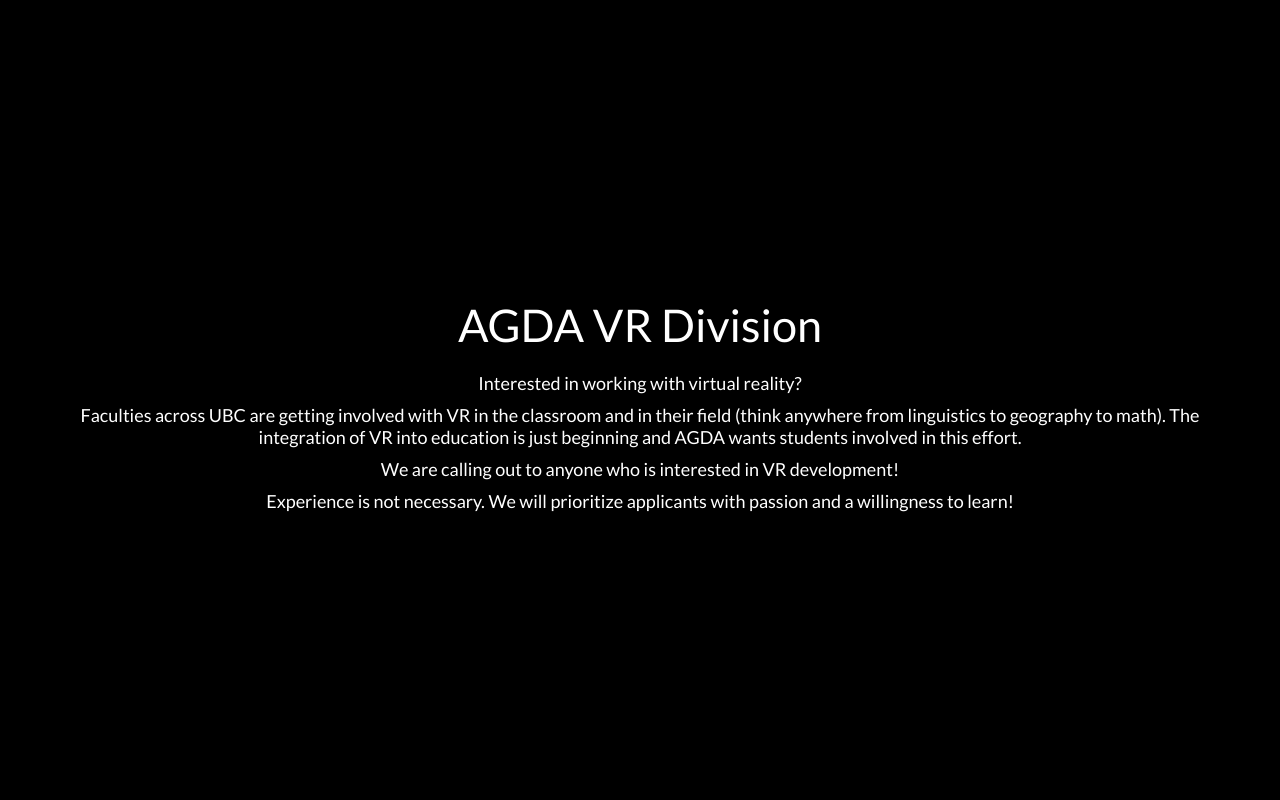
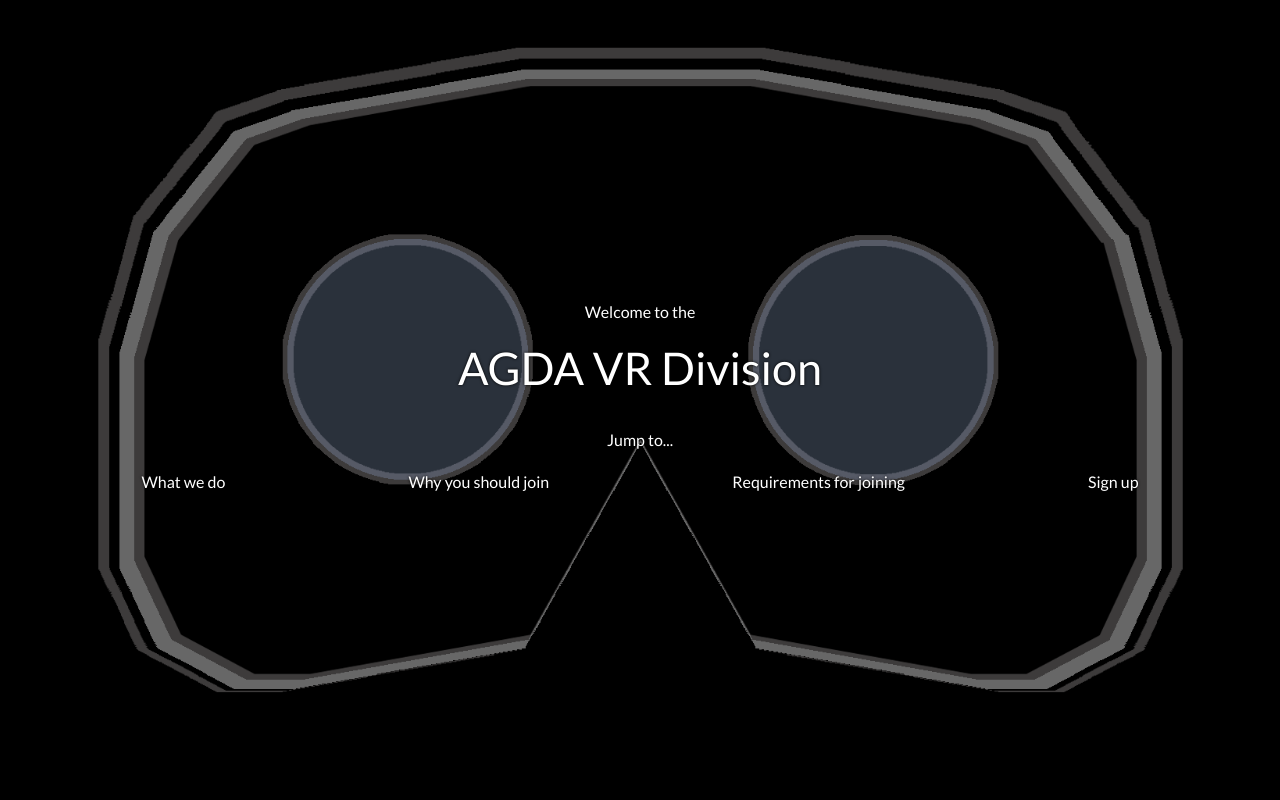
Before and after one commit to AMS-GDA/AGDA, a plain HTML site: page vr/index.html in a window 1280 px wide. Shown: the top 800 px of the page. Drawn offline with Linux system fonts and the light colour scheme.

Commit message:
add more styles to page

```diff
--- a/vr/index.html
+++ b/vr/index.html
@@ -17,9 +17,23 @@
         <div class="vr">
             <section class="vr-main">
                 <div class="content-wrapper">
+                    <p class="vr-header-welcome">Welcome to the</p>
                     <header class="vr-header">AGDA VR Division</header>
+                    <div class="vr-quick-access">
+                        <p class="vr-quick-access-header">Jump to...</p>
+                        <ul class="vr-quick-access-menu">
+                            <li><a href="#vr-pitch">What we do</a></li>
+                            <li><a href="#vr-pros">Why you should join</a></li>
+                            <li><a href="#vr-require">Requirements for joining</a></li>
+                            <li><a href="#vr-signup">Sign up</a></li>
+                        </ul>
+                    </div>
+                </div>
+            </section>
+            <section id="vr-pitch" class="vr-pitch">
+                <div class="content-wrapper">
+                    <p class="section-header">Interested in working with virtual reality?</p>
                     <div class="vr-introduction">
-                        <p>Interested in working with virtual reality?</p>
                         <p>
                             Faculties across UBC are getting involved with VR in the
                             classroom and in their field (think anywhere from linguistics
@@ -35,7 +49,7 @@
                     </div>
                 </div>
             </section>
-            <section class="vr-pros">
+            <section id="vr-pros" class="vr-pros">
                 <div class="content-wrapper">
                     <p class="section-header">Why consider joining</p>
                     <ul class="vr-pros-list">
@@ -48,7 +62,7 @@
                     </ul>
                 </div>
             </section>
-            <section class="vr-require">
+            <section id="vr-require" class="vr-require">
                 <div class="content-wrapper">
                     <p class="section-header">Requirements for joining</p>
                     <ul class="vr-require-list">
@@ -60,10 +74,10 @@
                     </ul>
                 </div>
             </section>
-            <section class="vr-signup">
+            <section id="vr-signup" class="vr-signup">
                 <div class="content-wrapper">
                     <p>So, does this sound like something you'd like to be a part of?</p>
-                    <p><a href="https://docs.google.com/forms/d/e/1FAIpQLSdxBG6n7tG-QlodoLpaSbG0B8MSBE206Pz9AlBRwte3jrqJ_w/viewform" target="_blank">
+                    <p><a href="https://goo.gl/forms/QCd8ayp6Qv0EFkzi1" target="_blank">
                         Sign up here!
                     </a></p>
                 </div>
--- a/vr/styles.css
+++ b/vr/styles.css
@@ -12,42 +12,30 @@
 }
 
 section {
-    padding: 50px;
-    min-height: 100vh;
-    display: flex;
+    border-bottom: #fff solid 1px;
 }
 
 .content-wrapper {
+    padding: 50px;
+    min-height: 100vh;
     display: flex;
     justify-content: center;
     align-items: center;
     flex-direction: column;
-    width: 100%;
-    border: #fff solid 1px;
-    background-size: cover;
+}
+
+.vr-main,
+.vr-signup,
+.vr-pros {
+    background-image: url(../images/vr.png);
+    background-size: contain;
+    background-repeat: no-repeat;
     background-position: center center;
     background-attachment: fixed;
 }
 
-section:nth-child(odd) .content-wrapper {
-    background-image: url(http://www.investors.com/wp-content/uploads/2016/04/CLICK02_Oculus_042116_company.jpg);
-}
-
-section:nth-child(even) .content-wrapper {
-    background-image: url(../images/background-1.jpg);
-}
-
-section:first-child .content-wrapper {
-    background: #000;
-}
-
 .vr-main {
     padding: 0;
-}
-
-.vr-main .content-wrapper {
-    border: none;
-    padding: 50px;
 }
 
 .section-header {
@@ -57,6 +45,48 @@
 .vr-header {
     font-size: 45px;
     padding: 20px;
+    text-align: center;
+}
+
+.vr-header-welcome {
+    margin: 0;
+    font-size: 16px;
+}
+
+.vr-quick-access {
+    width: 100%;
+}
+
+.vr-quick-access-menu {
+    list-style: none;
+    padding: 0;
+    margin: 0;
+    display: flex;
+    justify-content: space-around;
+    align-items: center;
+    flex-wrap: wrap;
+    min-height: 35px;
+}
+
+.vr-quick-access-header {
+    text-align: center;
+    margin: 0;
+    padding: 15px;
+}
+
+.vr-quick-access-menu li {
+    padding: 5px;
+}
+
+.vr-quick-access-menu li:hover {
+    font-size: 20px;
+    text-shadow: 0 0 8px rgb(255,255,255);
+}
+
+.vr-quick-access-menu a {
+    color: #fff;
+    text-decoration: none;
+    cursor: pointer;
 }
 
 .vr-introduction {
```
Also changed, not shown: images/background-1.jpg (deleted), images/vr.png (added).
